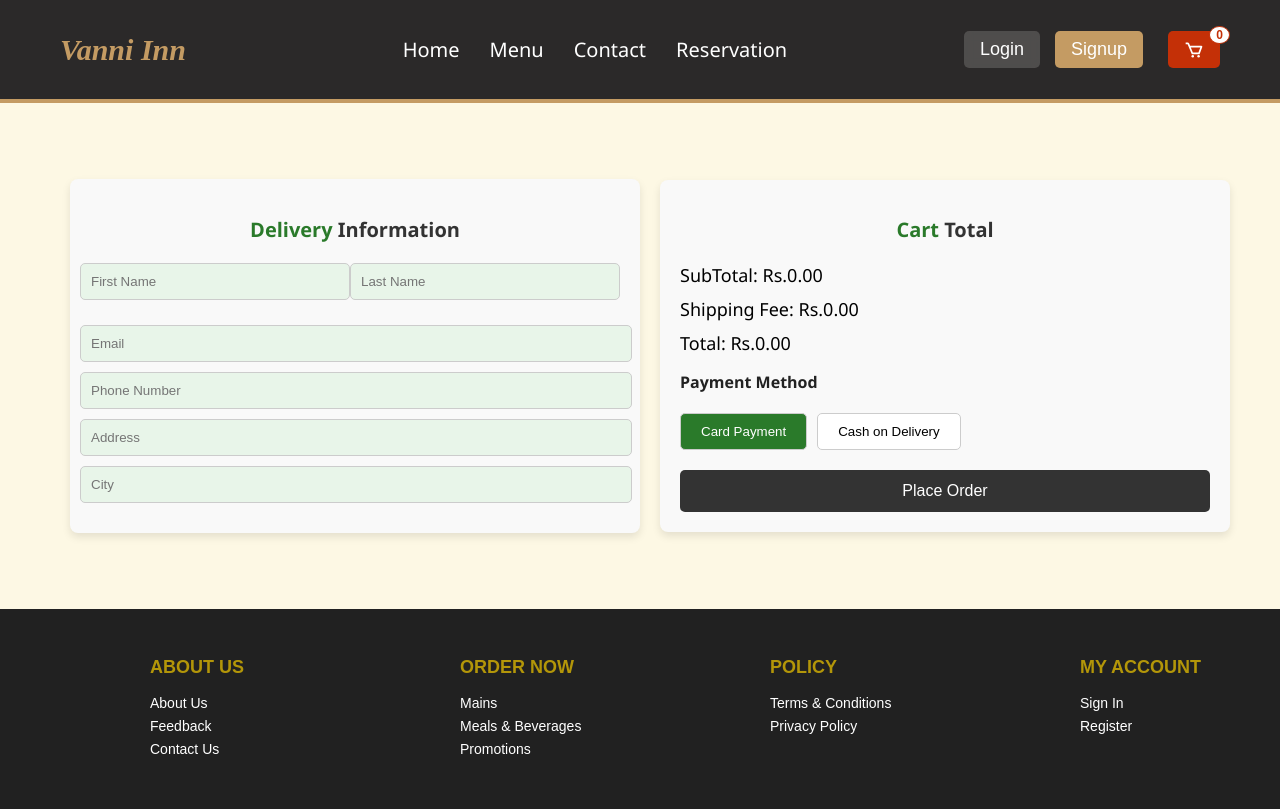
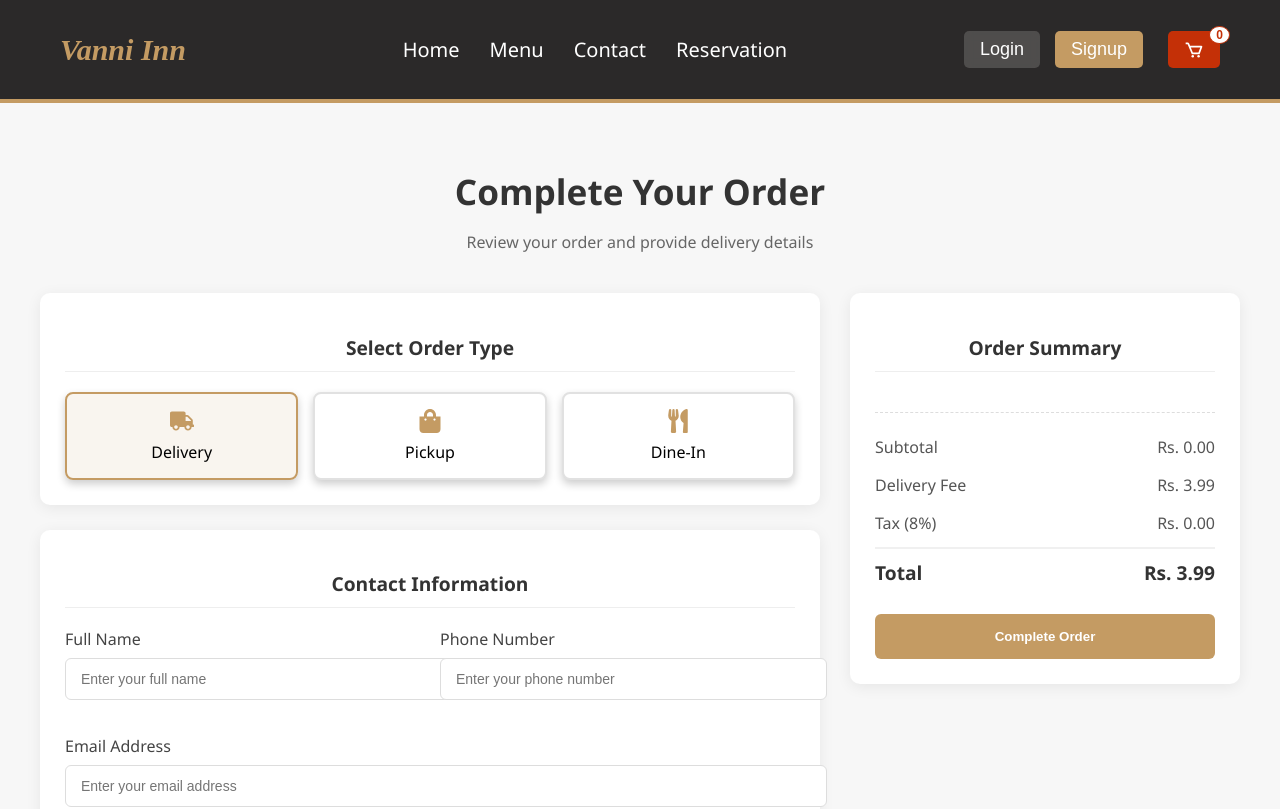
Before and after one commit to Vino200003/Restaurant-Food-Delivery-and-Reservation-System, a React (Vite) app in the folder FRONTEND/: page /checkout in a window 1280 px wide. Shown: the top 809 px of the page. Built offline with nearby package versions, Linux system fonts and the light colour scheme.

Commit message:
Checkout page

```diff
--- a/FRONTEND/src/pages/Checkout/Checkout.css
+++ b/FRONTEND/src/pages/Checkout/Checkout.css
@@ -1,90 +1,300 @@
 .checkout-page {
-  display: flex;
-  flex-direction: column;
-  min-height: 100vh; /* Ensure the page takes the full height of the viewport */
+  min-height: 100vh;
+  background-color: #f7f7f7;
+  padding: 40px 0;
+  font-family: 'Segoe UI', Tahoma, Geneva, Verdana, sans-serif;
 }
 
 .checkout-container {
-  display: flex;
-  justify-content: space-between;
-  padding: 50px;
-  padding-top: 20px;
-  padding-bottom: 20px;
-  background-color: #fdf8e4;
-  align-items: center;
-  flex: 1; /* Push the footer to the bottom */
+  max-width: 1200px;
+  margin: 0 auto;
+  padding: 0 20px;
 }
 
-.delivery-info,
-.cart-summary {
-  width: 48%;
-  background-color: #f9f9f9;
-  padding: 20px;
-  border-radius: 8px;
-  box-shadow: 0px 4px 8px rgba(0, 0, 0, 0.1);
-  margin-left: 20px;
+.checkout-header {
+  text-align: center;
+  margin-bottom: 30px;
 }
 
-h2 {
+.checkout-header h1 {
+  font-size: 2.2rem;
   color: #333;
+  margin-bottom: 8px;
+}
+
+.checkout-header p {
+  font-size: 1rem;
+  color: #666;
+}
+
+.checkout-content {
+  display: flex;
+  flex-wrap: wrap;
+  gap: 30px;
+}
+
+.checkout-left {
+  flex: 2;
+  min-width: 300px;
+}
+
+.checkout-right {
+  flex: 1;
+  min-width: 300px;
+}
+
+.order-type-section,
+.user-details-section,
+.payment-section,
+.order-summary-section {
+  background-color: #fff;
+  border-radius: 10px;
+  box-shadow: 0 3px 15px rgba(0, 0, 0, 0.07);
+  padding: 25px;
+  margin-bottom: 25px;
+}
+
+.order-type-section h2,
+.user-details-section h2,
+.payment-section h2,
+.order-summary-section h2 {
+  font-size: 1.2rem;
+  color: #333;
+  margin-bottom: 20px;
+  font-weight: 600;
+  padding-bottom: 10px;
+  border-bottom: 1px solid #eee;
+}
+
+/* Order Type Styling */
+.order-type-options {
+  display: flex;
+  gap: 15px;
+  flex-wrap: wrap;
+}
+
+.order-option {
+  flex: 1;
+  min-width: 110px;
+  padding: 15px;
+  border: 2px solid #e1e1e1;
+  border-radius: 8px;
+  display: flex;
+  flex-direction: column;
+  align-items: center;
+  justify-content: center;
+  cursor: pointer;
+  transition: all 0.3s ease;
+}
+
+.order-option:hover {
+  border-color: #c49b63;
+}
+
+.order-option.active {
+  border-color: #c49b63;
+  background-color: rgba(196, 155, 99, 0.1);
+}
+
+.option-icon {
+  font-size: 24px;
+  margin-bottom: 8px;
+  color: #c49b63;
+}
+
+/* Form Styling */
+.form-row {
+  display: flex;
+  gap: 20px;
+  margin-bottom: 15px;
+}
+
+.form-group {
+  flex: 1;
   margin-bottom: 20px;
 }
 
-h2 span {
-  color: #2a7a2a;
-  font-weight: bold;
+.form-group label {
+  display: block;
+  margin-bottom: 8px;
+  font-weight: 500;
+  color: #444;
 }
 
-.form-row {
-  display: flex;
-  gap: 10px;
-  margin-bottom: 15px;
+.form-group input,
+.form-group textarea {
+  width: 100%;
+  padding: 12px 15px;
+  border: 1px solid #ddd;
+  border-radius: 6px;
+  font-size: 14px;
+  transition: border-color 0.3s;
 }
 
-input {
-  width: 100%;
-  padding: 10px;
-  border: 1px solid #ccc;
-  border-radius: 5px;
-  background-color: #e8f5e9;
-  margin-bottom: 10px;
-  margin-left: -10px;
+.form-group input:focus,
+.form-group textarea:focus {
+  border-color: #c49b63;
+  outline: none;
 }
 
-.cart-summary p {
-  margin: 10px 0;
+.form-group textarea {
+  min-height: 100px;
+  resize: vertical;
 }
 
-.payment-methods {
+/* Payment Options */
+.payment-options {
   display: flex;
-  gap: 10px;
-  margin: 20px 0;
+  gap: 15px;
+  flex-wrap: wrap;
 }
 
-.payment-methods button {
-  padding: 10px 20px;
-  border: 1px solid #ccc;
-  border-radius: 5px;
+.payment-option {
+  flex: 1;
+  min-width: 120px;
+  padding: 15px;
+  border: 2px solid #e1e1e1;
+  border-radius: 8px;
+  display: flex;
+  flex-direction: column;
+  align-items: center;
+  justify-content: center;
   cursor: pointer;
-  background-color: white;
+  transition: all 0.3s ease;
 }
 
-.payment-methods button.active {
-  background-color: #2a7a2a;
-  color: white;
+.payment-option:hover {
+  border-color: #c49b63;
+}
+
+.payment-option.active {
+  border-color: #c49b63;
+  background-color: rgba(196, 155, 99, 0.1);
+}
+
+/* Order Summary Styling */
+.order-items {
+  margin-bottom: 20px;
+  max-height: 250px;
+  overflow-y: auto;
+  padding-right: 5px;
+}
+
+.order-item {
+  display: flex;
+  justify-content: space-between;
+  padding: 12px 0;
+  border-bottom: 1px solid #f0f0f0;
+}
+
+.item-info {
+  display: flex;
+  align-items: center;
+}
+
+.item-quantity {
+  background-color: #f3f3f3;
+  padding: 3px 8px;
+  border-radius: 4px;
+  margin-right: 10px;
+  font-weight: 600;
+  font-size: 0.85rem;
+}
+
+.item-name {
+  font-weight: 500;
+}
+
+.order-totals {
+  border-top: 1px dashed #ddd;
+  padding-top: 15px;
+}
+
+.total-line {
+  display: flex;
+  justify-content: space-between;
+  padding: 8px 0;
+  color: #555;
+}
+
+.grand-total {
+  font-weight: 700;
+  font-size: 1.2rem;
+  color: #333;
+  padding-top: 10px;
+  margin-top: 5px;
+  border-top: 2px solid #f0f0f0;
 }
 
 .place-order-btn {
   width: 100%;
-  padding: 12px;
-  background-color: #333;
+  padding: 15px;
+  margin-top: 20px;
+  background-color: #c49b63;
   color: white;
   border: none;
-  border-radius: 5px;
+  border-radius: 6px;
+  font-weight: 600;
   cursor: pointer;
-  font-size: 16px;
+  transition: background-color 0.3s;
 }
 
 .place-order-btn:hover {
-  background-color: #555;
+  background-color: #a47b50;
 }
+
+/* Card Details Form Styling */
+.card-details-form {
+  margin-top: 20px;
+  padding-top: 20px;
+  border-top: 1px dashed #eee;
+}
+
+.card-details-form h3 {
+  font-size: 1rem;
+  color: #444;
+  margin-bottom: 15px;
+  font-weight: 500;
+}
+
+.card-details-form input {
+  font-family: monospace;
+  letter-spacing: 1px;
+}
+
+.card-details-form .form-row {
+  display: flex;
+  gap: 20px;
+}
+
+.card-details-form .form-row .form-group:first-child {
+  flex: 2;
+}
+
+.card-details-form .form-row .form-group:last-child {
+  flex: 1;
+}
+
+/* Responsive adjustments for card form */
+@media (max-width: 576px) {
+  .card-details-form .form-row {
+    flex-direction: column;
+    gap: 0;
+  }
+}
+
+/* Responsive Adjustments */
+@media (max-width: 768px) {
+  .checkout-content {
+    flex-direction: column;
+  }
+
+  .form-row {
+    flex-direction: column;
+    gap: 0;
+  }
+
+  .order-option, .payment-option {
+    min-width: 80px;
+  }
+}
--- a/FRONTEND/src/pages/Checkout/Checkout.jsx
+++ b/FRONTEND/src/pages/Checkout/Checkout.jsx
@@ -1,124 +1,277 @@
-import React, { useState, useContext } from "react";
+import React, { useContext, useState } from "react";
+import { CartContext } from "../../context/CartContext";
+import { FaShoppingBag, FaTruck, FaUtensils, FaCreditCard, FaWallet, FaRegCreditCard } from "react-icons/fa";
 import "./Checkout.css";
-import { CartContext } from "../../context/CartContext"; // Import CartContext
-import Footer from "../../components/Footer/Footer"; // Import Footer
 
 const Checkout = () => {
-  const { calculateSubtotal } = useContext(CartContext); // Access subtotal calculation
-  const [formData, setFormData] = useState({
-    firstName: "",
-    lastName: "",
+  const { cart, calculateSubtotal } = useContext(CartContext);
+  const [userDetails, setUserDetails] = useState({
+    name: "",
     email: "",
     phone: "",
     address: "",
-    city: "",
+  });
+  const [orderType, setOrderType] = useState("Delivery");
+  const [paymentMethod, setPaymentMethod] = useState("Cash");
+  const [cardDetails, setCardDetails] = useState({
+    cardNumber: "",
+    cardName: "",
+    expiryDate: "",
+    cvv: ""
   });
 
-  const [paymentMethod, setPaymentMethod] = useState("Card Payment");
+  const subtotal = calculateSubtotal();
+  const deliveryFee = orderType === "Delivery" ? 3.99 : 0;
+  const tax = subtotal * 0.08;
+  const total = subtotal + deliveryFee + tax;
 
   const handleInputChange = (e) => {
     const { name, value } = e.target;
-    setFormData({ ...formData, [name]: value });
+    setUserDetails((prev) => ({ ...prev, [name]: value }));
   };
 
-  const handleSubmit = (e) => {
-    e.preventDefault();
-    console.log("Order placed:", formData, paymentMethod);
-    alert("Order placed successfully!");
+  const handleCardDetailsChange = (e) => {
+    const { name, value } = e.target;
+    setCardDetails((prev) => ({ ...prev, [name]: value }));
   };
 
-  const subtotal = calculateSubtotal(); // Get the subtotal value
+  const handlePlaceOrder = () => {
+    if (!userDetails.name || !userDetails.email || !userDetails.phone || (orderType === "Delivery" && !userDetails.address)) {
+      alert("Please fill in all the required fields.");
+      return;
+    }
+
+    // Validate card details if paying with card
+    if ((paymentMethod === "Credit" || paymentMethod === "Debit") &&
+        (!cardDetails.cardNumber || !cardDetails.cardName || !cardDetails.expiryDate || !cardDetails.cvv)) {
+      alert("Please fill in all card details.");
+      return;
+    }
+
+    alert("Order placed successfully!");
+    console.log("Order details:", {
+      cart,
+      userDetails,
+      orderType,
+      paymentMethod,
+      cardDetails: paymentMethod === "Cash" ? null : cardDetails,
+      total
+    });
+  };
 
   return (
     <div className="checkout-page">
       <div className="checkout-container">
-        <div className="delivery-info">
-          <h2>
-            <span>Delivery</span> Information
-          </h2>
-          <form onSubmit={handleSubmit}>
+        <div className="checkout-header">
+          <h1>Complete Your Order</h1>
+          <p>Review your order and provide delivery details</p>
+        </div>
+
+        <div className="checkout-content">
+          <div className="checkout-left">
+            <div className="order-type-section">
+              <h2>Select Order Type</h2>
+              <div className="order-type-options">
+                <div
+                  className={`order-option ${orderType === "Delivery" ? "active" : ""}`}
+                  onClick={() => setOrderType("Delivery")}
+                >
+                  <FaTruck className="option-icon" />
+                  <span>Delivery</span>
+                </div>
+                <div
+                  className={`order-option ${orderType === "Pickup" ? "active" : ""}`}
+                  onClick={() => setOrderType("Pickup")}
+                >
+                  <FaShoppingBag className="option-icon" />
+                  <span>Pickup</span>
+                </div>
+                <div
+                  className={`order-option ${orderType === "Dine-In" ? "active" : ""}`}
+                  onClick={() => setOrderType("Dine-In")}
+                >
+                  <FaUtensils className="option-icon" />
+                  <span>Dine-In</span>
+                </div>
+              </div>
+            </div>
+
+            <div className="user-details-section">
+              <h2>Contact Information</h2>
+              <form>
                 <div className="form-row">
+                  <div className="form-group">
+                    <label>Full Name</label>
                     <input
                       type="text"
-                name="firstName"
-                placeholder="First Name"
-                value={formData.firstName}
+                      name="name"
+                      value={userDetails.name}
                       onChange={handleInputChange}
-                required
-              />
-              <input
-                type="text"
-                name="lastName"
-                placeholder="Last Name"
-                value={formData.lastName}
-                onChange={handleInputChange}
+                      placeholder="Enter your full name"
                       required
                     />
                   </div>
+                  <div className="form-group">
+                    <label>Phone Number</label>
+                    <input
+                      type="tel"
+                      name="phone"
+                      value={userDetails.phone}
+                      onChange={handleInputChange}
+                      placeholder="Enter your phone number"
+                      required
+                    />
+                  </div>
+                </div>
+                <div className="form-group">
+                  <label>Email Address</label>
                   <input
                     type="email"
                     name="email"
-              placeholder="Email"
-              value={formData.email}
+                    value={userDetails.email}
                     onChange={handleInputChange}
+                    placeholder="Enter your email address"
                     required
                   />
-            <input
-              type="tel"
-              name="phone"
-              placeholder="Phone Number"
-              value={formData.phone}
+                </div>
+                {orderType === "Delivery" && (
+                  <div className="form-group">
+                    <label>Delivery Address</label>
+                    <textarea
+                      name="address"
+                      value={userDetails.address}
                       onChange={handleInputChange}
+                      placeholder="Enter your complete delivery address"
                       required
                     />
+                  </div>
+                )}
+              </form>
+            </div>
+
+            <div className="payment-section">
+              <h2>Payment Method</h2>
+              <div className="payment-options">
+                <div
+                  className={`payment-option ${paymentMethod === "Cash" ? "active" : ""}`}
+                  onClick={() => setPaymentMethod("Cash")}
+                >
+                  <FaWallet className="option-icon" />
+                  <span>Cash On Delivery</span>
+                </div>
+                <div
+                  className={`payment-option ${paymentMethod === "Credit" ? "active" : ""}`}
+                  onClick={() => setPaymentMethod("Credit")}
+                >
+                  <FaCreditCard className="option-icon" />
+                  <span>Credit Card</span>
+                </div>
+                <div
+                  className={`payment-option ${paymentMethod === "Debit" ? "active" : ""}`}
+                  onClick={() => setPaymentMethod("Debit")}
+                >
+                  <FaRegCreditCard className="option-icon" />
+                  <span>Debit Card</span>
+                </div>
+              </div>
+
+              {/* Card Details Form */}
+              {(paymentMethod === "Credit" || paymentMethod === "Debit") && (
+                <div className="card-details-form">
+                  <h3>Card Details</h3>
+                  <div className="form-group">
+                    <label>Card Number</label>
                     <input
                       type="text"
-              name="address"
-              placeholder="Address"
-              value={formData.address}
-              onChange={handleInputChange}
+                      name="cardNumber"
+                      value={cardDetails.cardNumber}
+                      onChange={handleCardDetailsChange}
+                      placeholder="XXXX XXXX XXXX XXXX"
+                      maxLength="19"
                       required
                     />
+                  </div>
+                  <div className="form-group">
+                    <label>Cardholder Name</label>
                     <input
                       type="text"
-              name="city"
-              placeholder="City"
-              value={formData.city}
-              onChange={handleInputChange}
+                      name="cardName"
+                      value={cardDetails.cardName}
+                      onChange={handleCardDetailsChange}
+                      placeholder="Name on card"
                       required
                     />
-          </form>
                   </div>
-        <div className="cart-summary">
-          <h2>
-            <span>Cart</span> Total
-          </h2>
-          <p>SubTotal: Rs.{subtotal.toFixed(2)}</p>
-          <p>Shipping Fee: Rs.0.00</p>
-          <p>Total: Rs.{subtotal.toFixed(2)}</p>
-          <h3>
-            <span>Payment</span> Method
-          </h3>
-          <div className="payment-methods">
-            <button
-              className={paymentMethod === "Card Payment" ? "active" : ""}
-              onClick={() => setPaymentMethod("Card Payment")}
-            >
-              Card Payment
-            </button>
-            <button
-              className={paymentMethod === "Cash on Delivery" ? "active" : ""}
-              onClick={() => setPaymentMethod("Cash on Delivery")}
-            >
-              Cash on Delivery
-            </button>
+                  <div className="form-row">
+                    <div className="form-group">
+                      <label>Expiry Date</label>
+                      <input
+                        type="text"
+                        name="expiryDate"
+                        value={cardDetails.expiryDate}
+                        onChange={handleCardDetailsChange}
+                        placeholder="MM/YY"
+                        maxLength="5"
+                        required
+                      />
                     </div>
-          <button className="place-order-btn" onClick={handleSubmit}>
-            Place Order
+                    <div className="form-group">
+                      <label>CVV</label>
+                      <input
+                        type="text"
+                        name="cvv"
+                        value={cardDetails.cvv}
+                        onChange={handleCardDetailsChange}
+                        placeholder="123"
+                        maxLength="3"
+                        required
+                      />
+                    </div>
+                  </div>
+                </div>
+              )}
+            </div>
+          </div>
+
+          <div className="checkout-right">
+            <div className="order-summary-section">
+              <h2>Order Summary</h2>
+              <div className="order-items">
+                {cart.map((item) => (
+                  <div key={item.id} className="order-item">
+                    <div className="item-info">
+                      <div className="item-quantity">{item.quantity}x</div>
+                      <div className="item-name">{item.name}</div>
+                    </div>
+                    <div className="item-price">Rs. {(item.price * item.quantity).toFixed(2)}</div>
+                  </div>
+                ))}
+              </div>
+              <div className="order-totals">
+                <div className="total-line">
+                  <span>Subtotal</span>
+                  <span>Rs. {subtotal.toFixed(2)}</span>
+                </div>
+                <div className="total-line">
+                  <span>Delivery Fee</span>
+                  <span>Rs. {deliveryFee.toFixed(2)}</span>
+                </div>
+                <div className="total-line">
+                  <span>Tax (8%)</span>
+                  <span>Rs. {tax.toFixed(2)}</span>
+                </div>
+                <div className="total-line grand-total">
+                  <span>Total</span>
+                  <span>Rs. {total.toFixed(2)}</span>
+                </div>
+              </div>
+              <button className="place-order-btn" onClick={handlePlaceOrder}>
+                Complete Order
               </button>
             </div>
           </div>
-      <Footer /> {/* Footer remains at the bottom */}
+        </div>
+      </div>
     </div>
   );
 };
```
Lines whose indentation alone changed are shown as unchanged.
